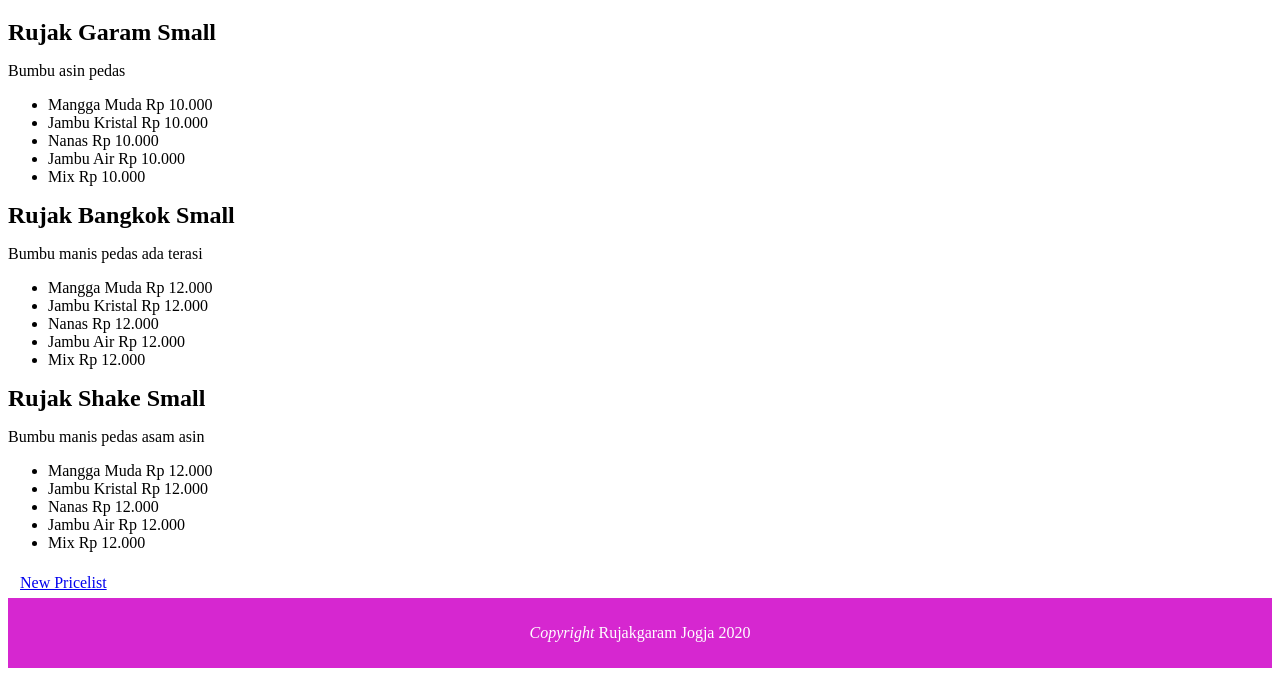
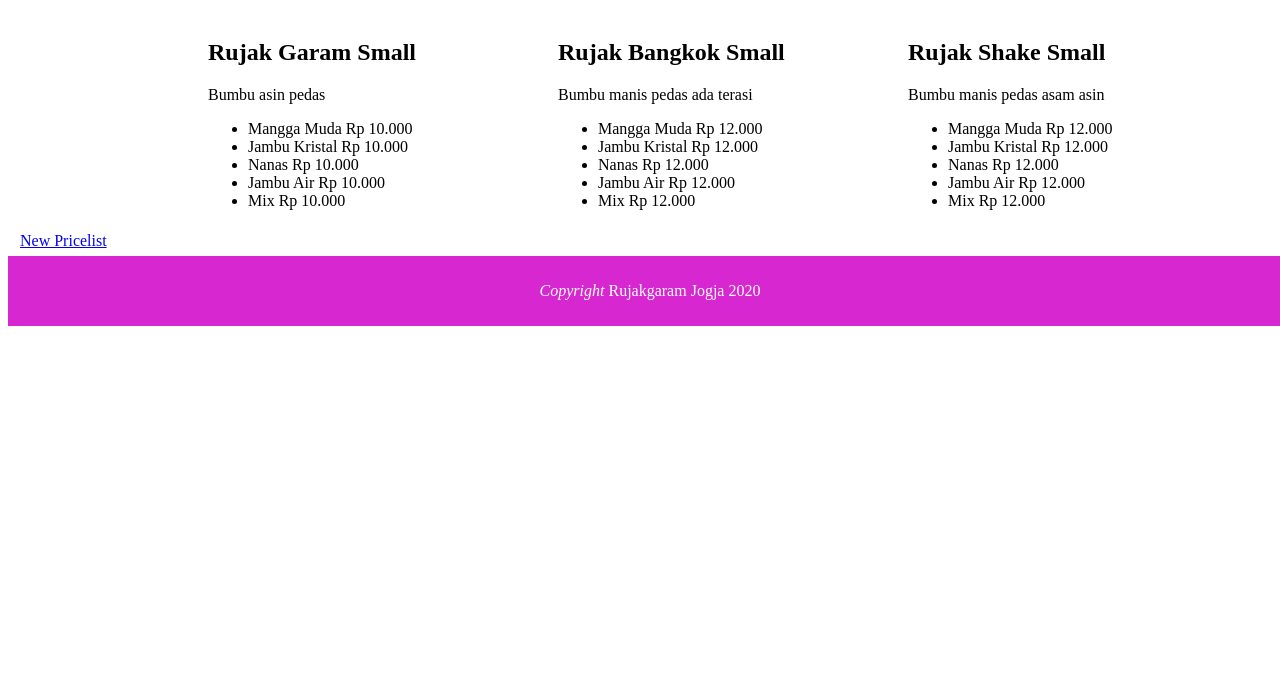
Before and after one commit to lecodingdev/price-list, a plain HTML site: page index.html in a window 1280 px wide. Shown: the part 101-800 px from the top of the page. Drawn offline with Linux system fonts and the light colour scheme.

Commit message:
new commit

```diff
--- a/style.css
+++ b/style.css
@@ -1,3 +1,10 @@
+div {
+    display: grid;
+    max-width: 100%;
+    grid-template-columns: 350px 350px 350px;
+    margin-left: 200px;
+}
+
 h1{
     background-color: #d627d0;
     color: white;
@@ -5,12 +12,11 @@ h1{
     text-align: center;
     position: relative;
     width: 100%;
-    z-index: 1;
     top: 0;
     left: 0;
 }
 
-.garam h2{
+/*.garam h2{
 max-width: 100%;
     width: 1200px;
     margin: 0;
@@ -29,11 +35,6 @@ max-width: 100%;
     width: 1200px;
     margin: 0;
     padding: 0;
-}
-
-/*div{
-    width: 10%;
-    white-space: nowrap;
 }*/
 
 a{
@@ -43,6 +44,7 @@ a{
 }
 footer{
     background: #d627d0;
+    width: 100%;
     color: white;
     padding: 10px;
     text-align:center;
```
